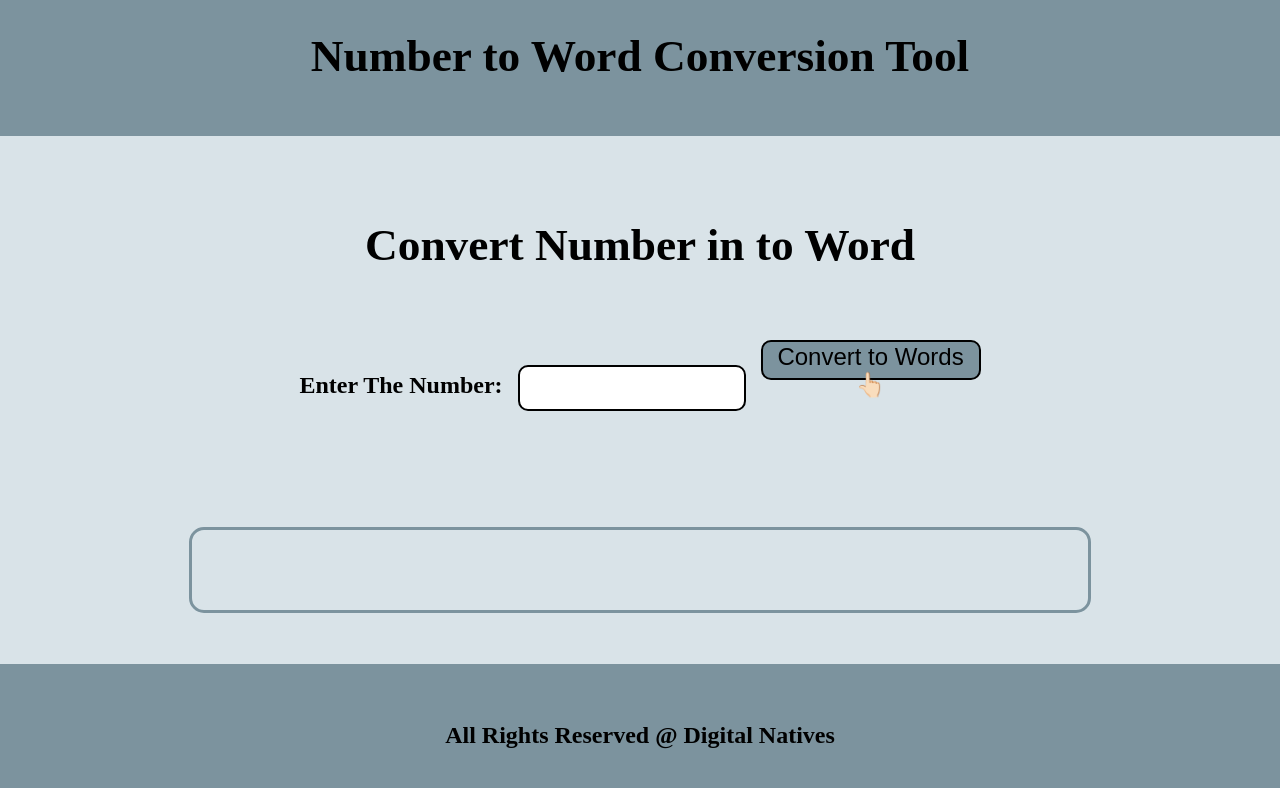
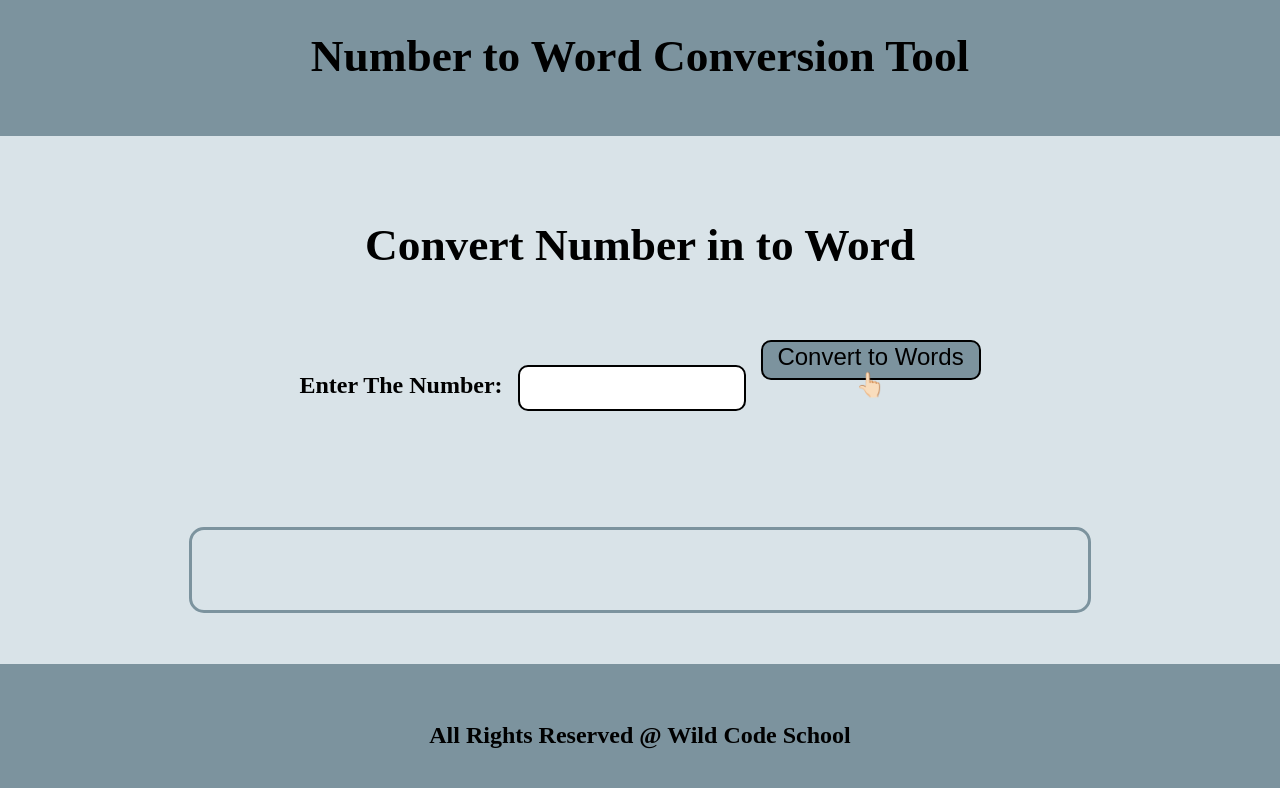
Before and after one commit to chhavi-choudhary/num-words, a React (Create React App) app: page / in a window 1280 px wide. Shown: the top 788 px of the page. Built offline with nearby package versions, Linux system fonts and the light colour scheme.

Commit message:
change footer

```diff
--- a/src/components/Footer.jsx
+++ b/src/components/Footer.jsx
@@ -5,7 +5,7 @@ import './Nav.css';
 export default function Footer() {
     return (
         <div className="footer">
-            <h2>All Rights Reserved @ Digital Natives</h2>
+            <h2>All Rights Reserved @ Wild Code School</h2>
         </div>
     )
 }
```
